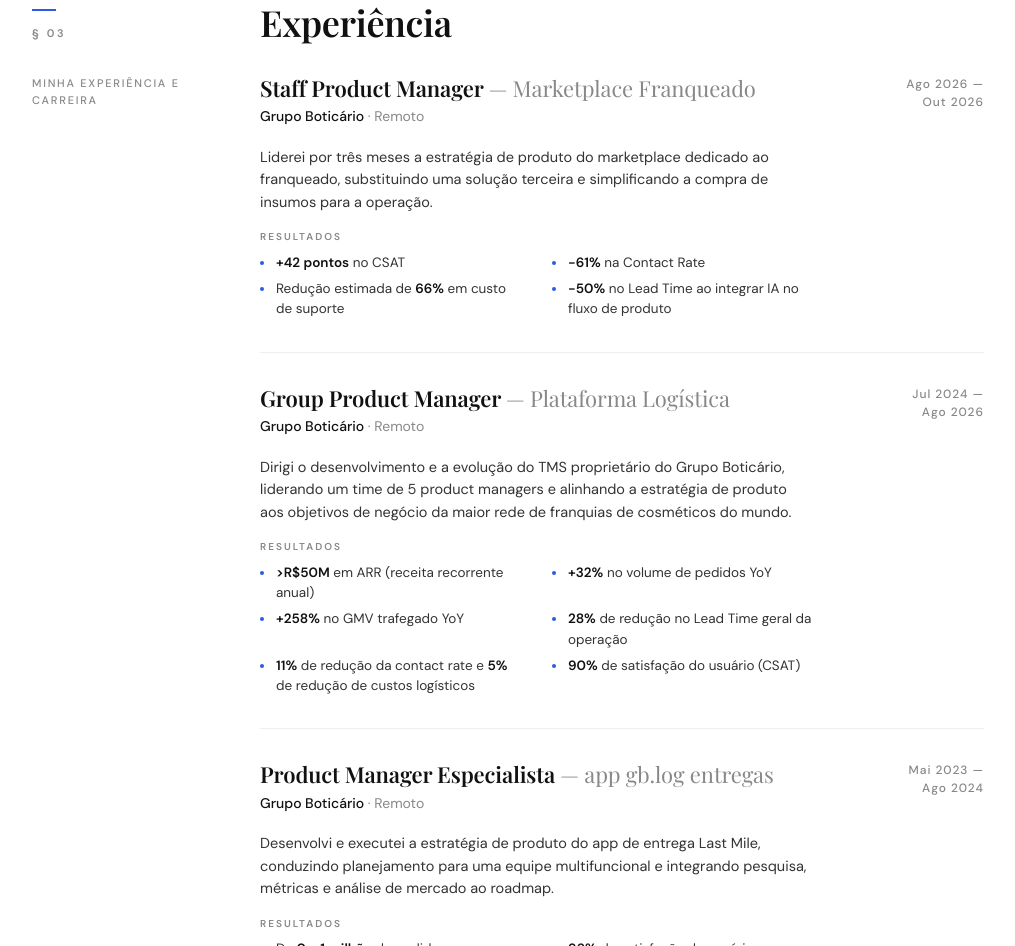
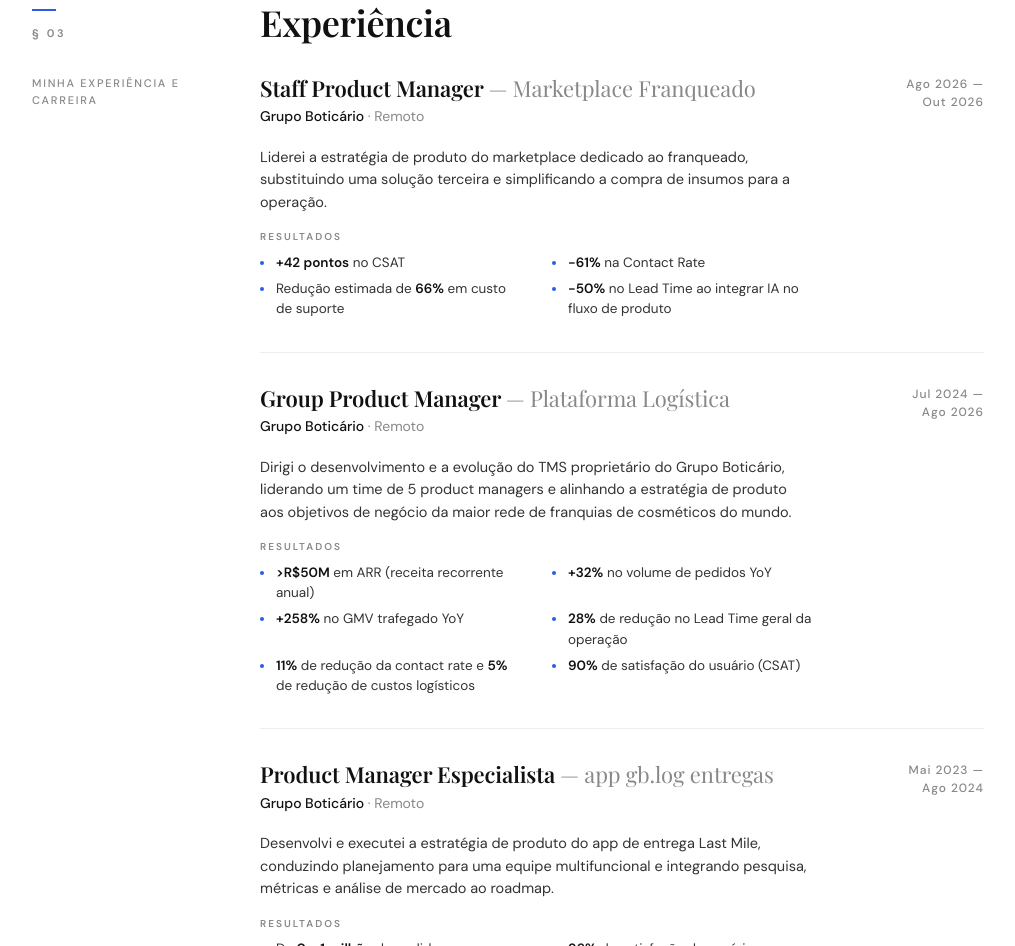
Before and after one commit to eduardoprox/oproductmanager.com.br, a plain HTML site: page index.html in a window 1280 px wide. Shown: the part 1948-2894 px from the top of the page, without its empty margins (132-1147 px from the left). Drawn offline with nearby package versions, Linux system fonts and the light colour scheme; a web font is replaced by a local one.

Commit message:
PT: tira prazo do resumo do Staff Product Manager
Co-Authored-By: Claude Opus 5.5 <noreply@anthropic.com>

```diff
--- a/index.html
+++ b/index.html
@@ -952,7 +952,7 @@
               <div class="content">
                 <h3 class="title">Staff Product Manager <span class="role-suffix">— Marketplace Franqueado</span></h3>
                 <p class="company">Grupo Boticário <span class="at">· Remoto</span></p>
-                <p class="summary">Liderei por três meses a estratégia de produto do marketplace dedicado ao franqueado, substituindo uma solução terceira e simplificando a compra de insumos para a operação.</p>
+                <p class="summary">Liderei a estratégia de produto do marketplace dedicado ao franqueado, substituindo uma solução terceira e simplificando a compra de insumos para a operação.</p>
                 <div class="results-label">Resultados</div>
                 <ul class="results">
                   <li><b>+42 pontos</b> no CSAT</li>
```
